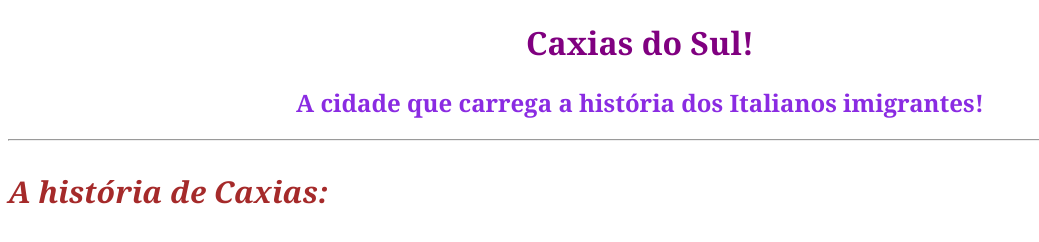
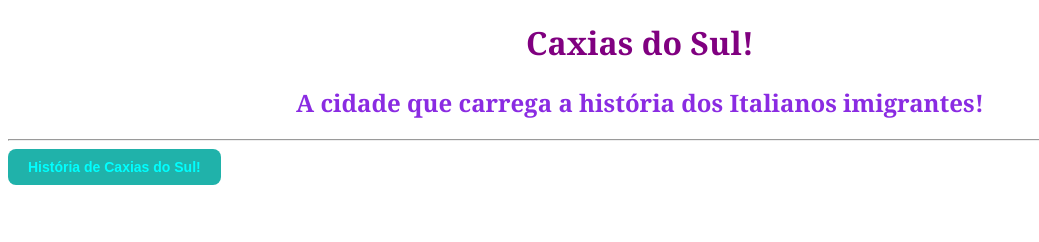
Before and after one commit to beernardofrigeri/My-Projets, a plain HTML site: page CaxiasDoSul.html in a window 1280 px wide. Shown: the whole page, without its empty margins (0-1039 px from the left). Drawn offline with Linux system fonts and the light colour scheme.

Commit message:
Add files via upload

```diff
--- a/CaxiasDoSul.html
+++ b/CaxiasDoSul.html
@@ -10,8 +10,8 @@
     </head>
     <body>
         <h1>Caxias do Sul!</h1>
-        <h2>A cidade que carrega a história dos Italianos imigrantes!</h2>
+        <h2 >A cidade que carrega a história dos Italianos imigrantes!</h2>
         <hr>
-        <h3> A história de Caxias: </h3>
+        <a href="historia.caxias.html" class="botao">História de Caxias do Sul!</a>
     </body>
 </html>
--- a/estilos.css
+++ b/estilos.css
@@ -22,3 +22,21 @@ p {
     font-family: arial;
     font-size: 14px;
 }
+a {
+    font-family: arial;
+    font-size: 14px;
+    color: aqua;
+}
+.botao {
+    display: inline-block;
+    padding: 10px 20px;
+    background-color: lightseagreen;
+    color: (rgb(0, 0, 0), green, rgb(1, 1, 120));
+    text-decoration: none;
+    border-radius: 8px;
+    font-weight: bold;
+    transition: background-color 0.3s;
+}
+.botao:hover {
+    background-color: blue;
+}
```
Also changed, not shown: historia.caxias.html (added, +16 -0 lines).
